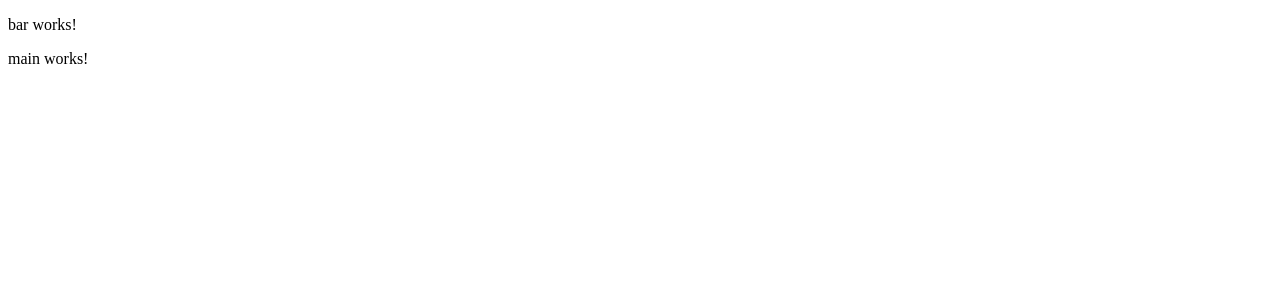
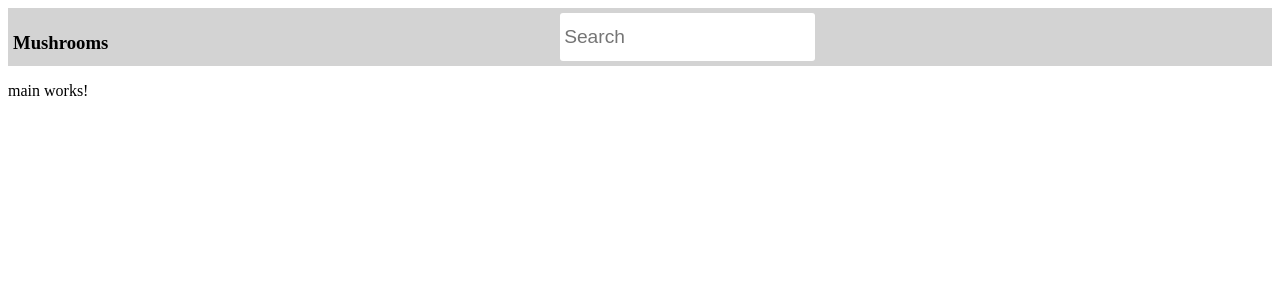
Before and after one commit to math132d/mushroom-ui, an Angular app: page / in a window 1280 px wide. Shown: the top 300 px of the page. Built offline with nearby package versions, Linux system fonts and the light colour scheme.

Commit message:
Added top bar

```diff
--- a/src/app/app.component.css
+++ b/src/app/app.component.css
@@ -0,0 +1,9 @@
+html, body{
+    padding: 0px;
+    margin: 0px;
+}
+
+em {
+    font-weight: bold;
+    font-style: normal;
+}
--- a/src/app/app.module.ts
+++ b/src/app/app.module.ts
@@ -1,4 +1,5 @@
 import { BrowserModule } from '@angular/platform-browser';
+import { HttpClientModule } from '@angular/common/http';
 import { NgModule } from '@angular/core';
 
 import { AppRoutingModule } from './app-routing.module';
@@ -18,6 +19,7 @@ import { AddMushroomComponent } from './add-mushroom/add-mushroom.component';
   ],
   imports: [
     BrowserModule,
+    HttpClientModule,
     AppRoutingModule
   ],
   providers: [],
--- a/src/app/bar/bar.component.css
+++ b/src/app/bar/bar.component.css
@@ -0,0 +1,76 @@
+nav {
+    background-color: lightgray;
+    padding: 5px;
+    height: 3rem;
+
+    display: flex;
+    flex-direction: row;
+    justify-content: space-between;
+}
+
+.autocomplete {
+    position: relative;
+    display: inline-block;
+}
+
+.autocomplete input {
+    width: 100%;
+    height: 100%;
+    box-sizing: border-box;
+    border: none;
+    border-radius: 3px;
+
+    padding: 4px;
+    font-size: 1.2rem;
+}
+
+.autocomplete-list {
+    position: absolute;
+    top: 110%;
+    left: 0;
+    right: 0;
+
+    background-color: whitesmoke;
+    border-radius: 3px;
+
+    box-shadow: 2px 2px 5px rgba(0, 0, 0, 0.40);
+}
+
+.autocomplete-list p {
+    margin: 0px;
+
+    padding: 6px;
+    font-size: 1.2rem;
+    font-family: sans-serif;
+    text-transform: capitalize;
+
+    border-bottom: 1px lightgray solid;
+
+    color: black;
+    text-decoration: none;
+
+    transition: padding 0.05s ease-in-out;
+}
+
+.autocomplete-list p:last-child {
+    border-bottom: none;
+}
+
+.autocomplete-list p:hover {
+    padding-left: 12px;
+}
+
+.autocomplete-list a {
+    color: black;
+    text-decoration: none;
+    font-weight: normal;
+}
+
+.autocomplete-list a em {
+    font-weight: bold;
+}
+
+.autocomplete-list p a em {
+    font-weight: bold;
+    font-style: normal;
+}
--- a/src/app/bar/bar.component.html
+++ b/src/app/bar/bar.component.html
@@ -1 +1,15 @@
-<p>bar works!</p>
+<nav>
+    <div>
+        <h3>Mushrooms</h3>
+    </div>
+    <div class="autocomplete">
+        <input #input type="text" placeholder="Search" (input)="onChange(input.value)" (focus)="onFocusChange(true)" (blur)="onFocusChange(false)">
+        <div *ngIf="inFocus" class="autocomplete-list">
+            <p *ngFor="let suggestion of suggestions">
+                <a  [routerLink]="['/mushroom/' + suggestion._id]" [innerHTML]="suggestion.match" ></a>
+            </p>
+        </div>
+    </div>
+    <div>
+    </div>
+</nav>
--- a/src/app/bar/bar.component.ts
+++ b/src/app/bar/bar.component.ts
@@ -1,4 +1,5 @@
 import { Component, OnInit } from '@angular/core';
+import { HttpClient } from '@angular/common/http';
 
 @Component({
   selector: 'app-bar',
@@ -6,10 +7,33 @@ import { Component, OnInit } from '@angular/core';
   styleUrls: ['./bar.component.css']
 })
 export class BarComponent implements OnInit {
+  search: String = '';
+  inFocus: Boolean = false;
+  suggestions: any = [];
 
-  constructor() { }
+  constructor(private http: HttpClient) { }
 
   ngOnInit(): void {
   }
 
+  onChange(search: String): void {
+    this.search = search;
+    this.getSuggestions();
+  }
+
+  onFocusChange(val: Boolean) {
+    if(val) {
+      this.inFocus = val;
+    }else{
+      window.setTimeout(() => {
+        this.inFocus = val;
+      }, 100);
+    }
+  }
+
+  getSuggestions(){
+    this.http.get<any>(`http://thestaticcow.dk:30031/search/${this.search}`).subscribe(data => {
+      this.suggestions = data;
+    })
+  }
 }
```
